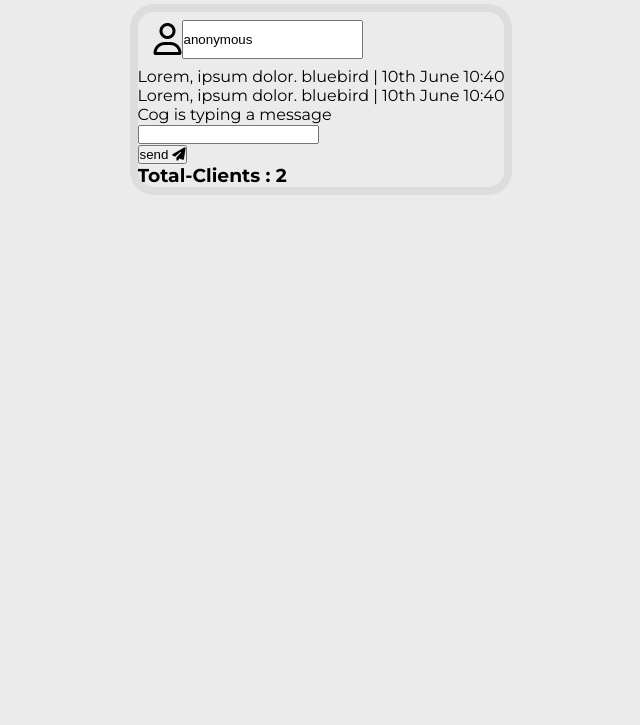
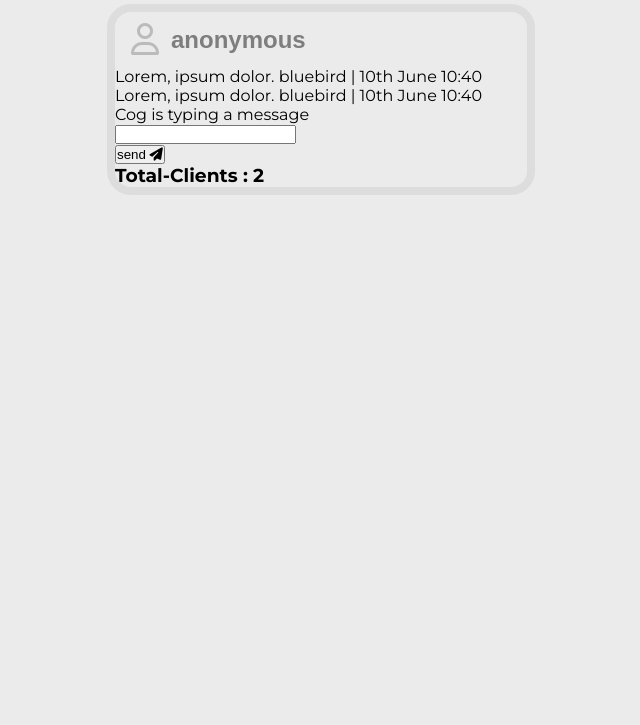
Before and after one commit to Nabin-09/CogChat, a website: page public/index.html in a window 1280 px wide. Shown: the part 75-800 px from the top of the page, without its empty margins (319-959 px from the left). Drawn offline with Linux system fonts and the light colour scheme.

```diff
--- a/public/style.css
+++ b/public/style.css
@@ -27,4 +27,22 @@
     font-size: 32px;
     font-weight: 700;
     padding: 8px 16px;
+    color : #7e7e7e;
+    background-color: #ebebeb;
+
 }
+
+.name > span{
+    color :#bbb
+}
+
+.name-input{
+    font-size : 24px;
+    font-weight : 700;
+    color : #7e7e7e;
+    flex-grow : 1;
+    border: none;
+    margin : 0px 12px;
+    outline : none;
+    background-color: #ebebeb;
+}
```
